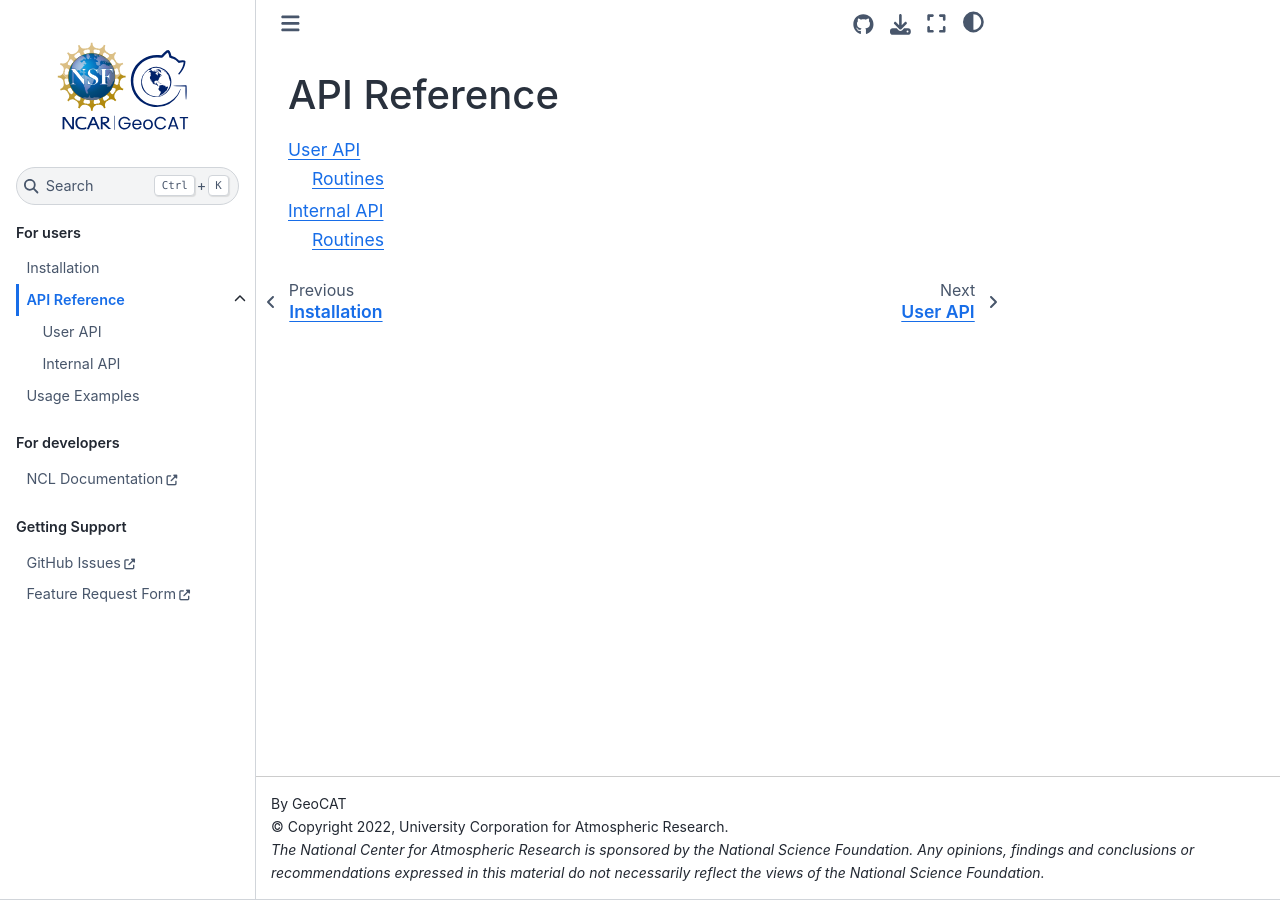
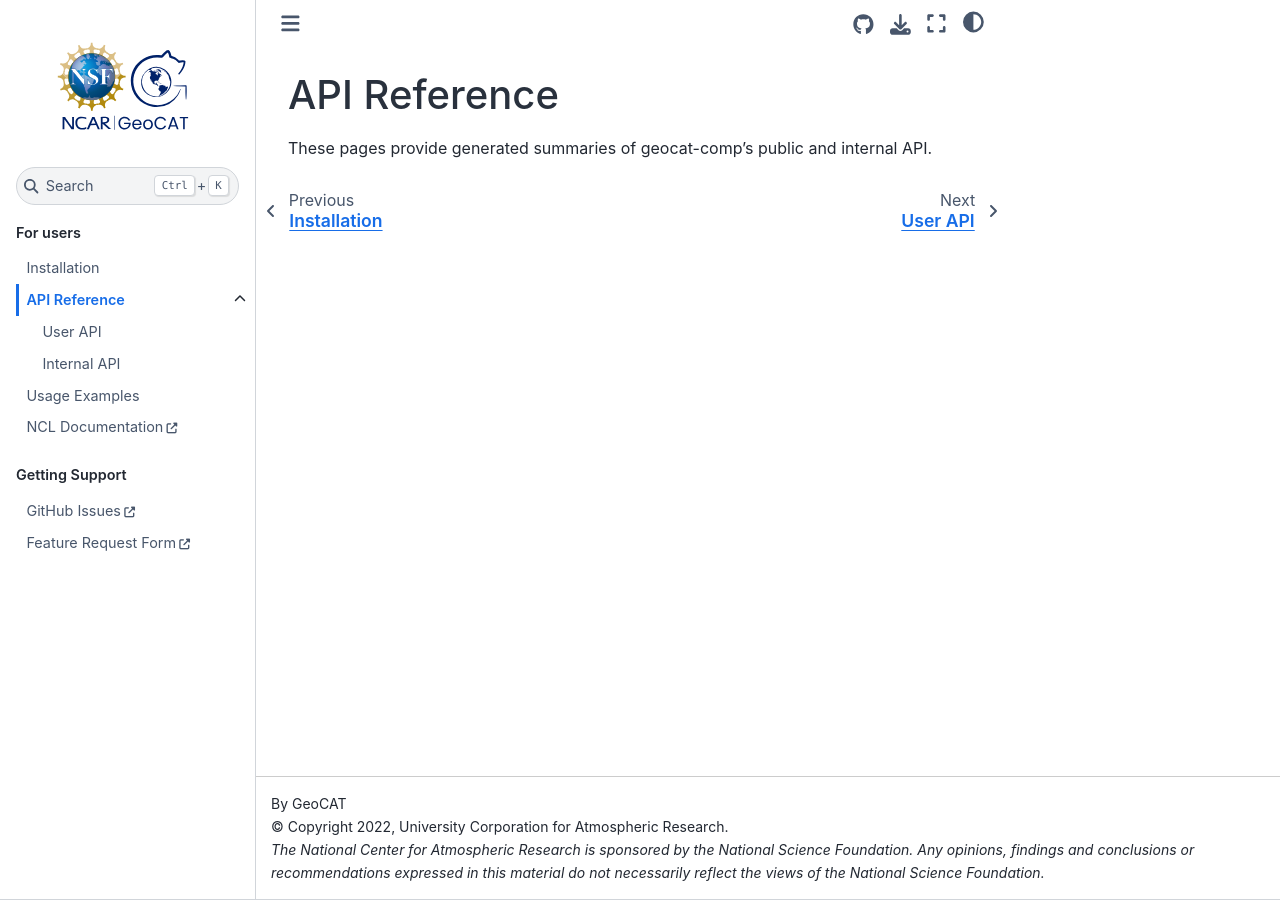
Before and after one commit to NCAR/geocat-comp, a Sphinx documentation site: the page built from docs/api.rst, in a window 1280 px wide. Built offline with Sphinx 7.4.7 and the Sphinx Book theme 1.1.4, drawn with Linux system fonts in a browser that asks for light colours; pages that are not in the unit, such as notebooks, are missing from menus.

```diff
--- a/docs/api.rst
+++ b/docs/api.rst
@@ -5,9 +5,14 @@
 API Reference
 =============
 
+These pages provide generated summaries of geocat-comp's
+public and internal API.
+
+.. add function cateogories here
 
 .. toctree::
    :maxdepth: 2
+   :hidden:
 
    user_api/index.rst
    internal_api/index.rst
```
Also changed, not shown: docs/index.rst (+0 -7 lines).
